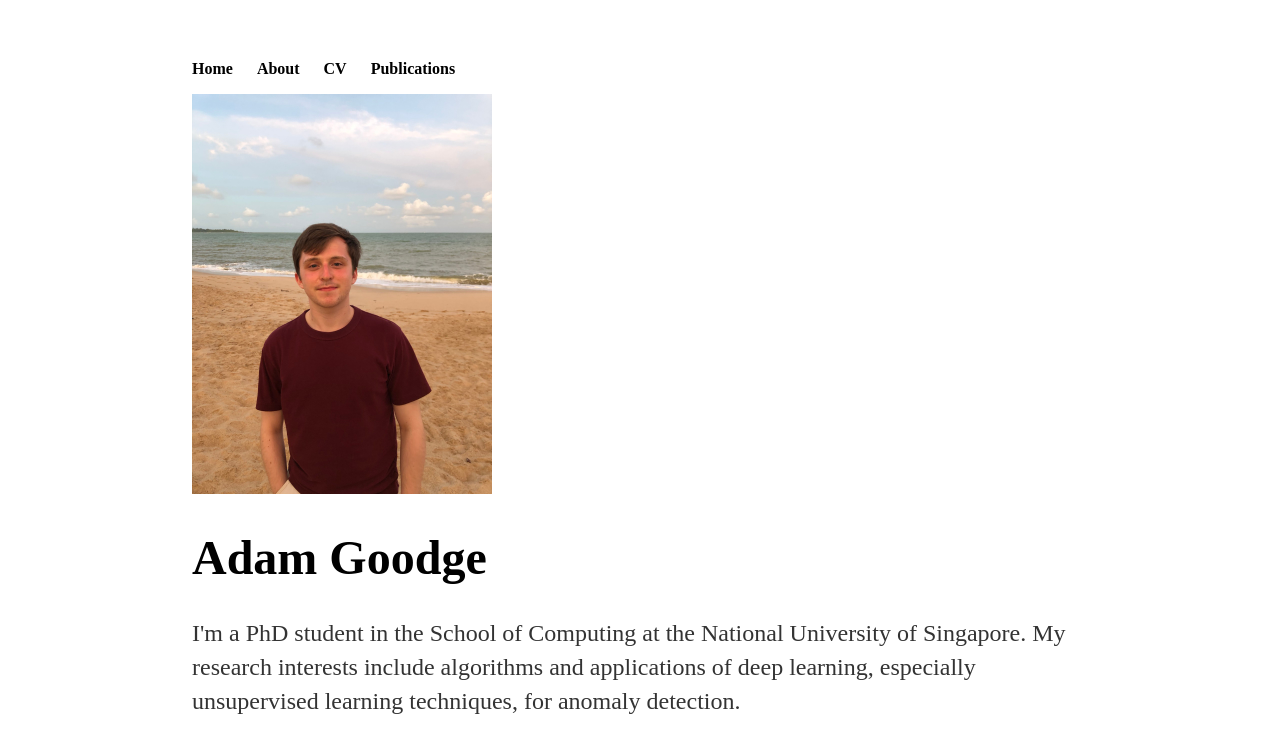
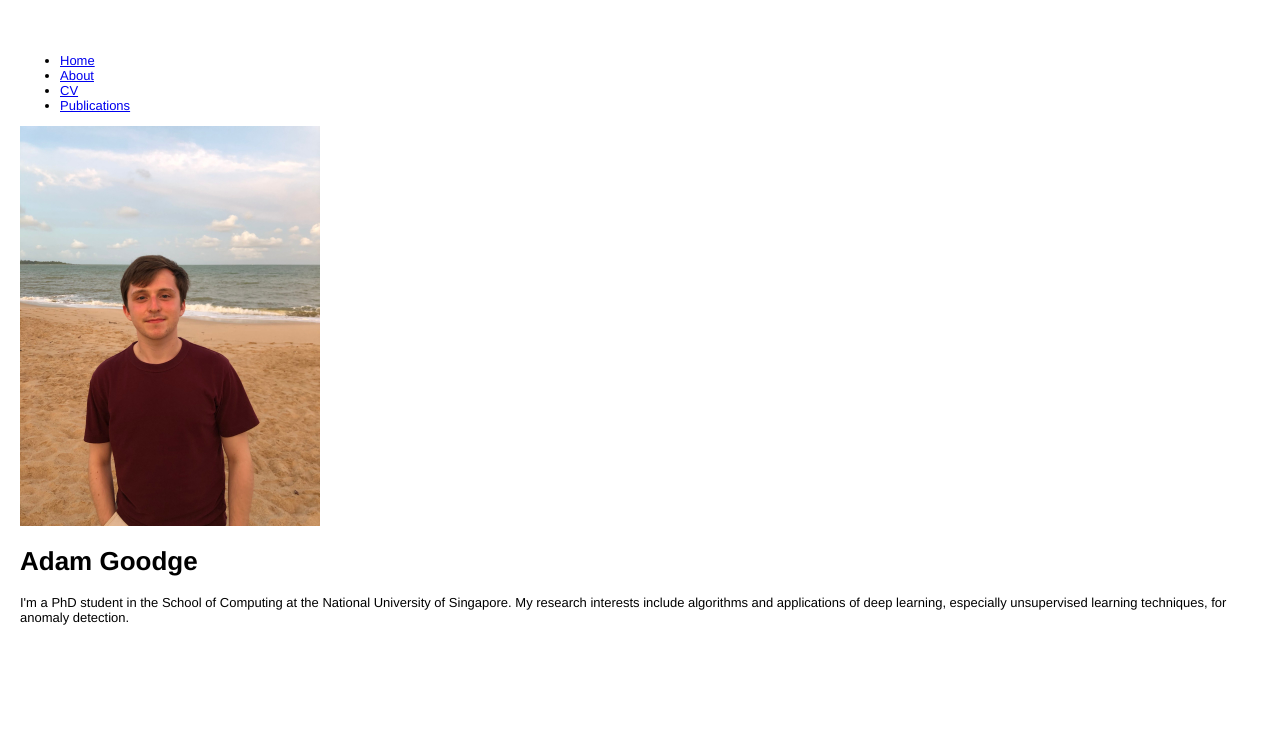
Before and after one commit to agoodge/agoodge.github.io, a Jekyll site: the page built from index.html, in a window 1280 px wide. Shown: the top 753 px of the page. Built offline with Jekyll 4.4.1, drawn with Linux system fonts in a browser that asks for light colours.

Commit message:
Update main.css

```diff
--- a/css/main.css
+++ b/css/main.css
@@ -1,43 +1,70 @@
 body {
-    margin: 60px auto;
-    width: 70%;
-}
-nav ul, footer ul {
-    font-family:'Abadi';
-    padding: 0px;
-    list-style: none;
-    font-weight: bold;
-}
-nav ul li, footer ul li {
-    display: inline;
-    margin-right: 20px;
-}
-a {
-    text-decoration: none;
-    color: #000;
-}
-a:hover {
-    text-decoration: underline;
-}
-h1 {
-    font-size: 3em;
-    font-family:'Abadi';
-}
-p {
-    font-size: 1.5em;
-    line-height: 1.4em;
-    color: #333;
-}
-footer {
-    border-top: 1px solid #d5d5d5;
-    font-size: .8em;
+	font-family: Helvetica, sans-serif;
+	font-size: 13px;
+	margin-left: 20px;
+	margin-top: 20px;
+  padding-top: 20px;
+  padding-bottom: 20px;
 }
 
-ul.posts {
-    margin: 20px auto 40px;
-    font-size: 1.5em;
+.navbar {
+  margin-bottom: 20px;
 }
 
-ul.posts li {
-    list-style: none;
+div#content {
+	width:700px;
+	margin-left: 20px;
+	margin-right: auto;
+	text-align:left
+  padding-top: 20px;
+  padding-bottom: 20px;
 }
+
+div#header{
+  padding-top: 60px;
+	font-size: 24px;
+	font-weight: bold;
+  padding-bottom: 10px;
+}
+
+div.name{
+  padding-top: 10px;
+	font-size: 32px;
+	font-weight: bold;
+  padding-bottom: 10px;
+}
+
+p.details{
+  padding-top: 8px;
+	font-size: 18px;
+	font-weight: bold;
+  padding-bottom: 8px;
+  color: #0081DD;
+}
+
+p.contact{
+  padding-top: 8px;
+	font-size: 14px;
+  padding-bottom: 8px;
+  color: #666666;
+}
+
+p.bio{
+  padding-top: 8px;
+	font-size: 14px;
+  padding-bottom: 8px;
+}
+
+div h3 {
+	font-size: 18px;
+	font-weight: bold;
+}
+
+div#container {
+}
+
+em.award {
+   color: #FF8100;
+   font-style: normal;
+	font-weight: bold;
+}
```
